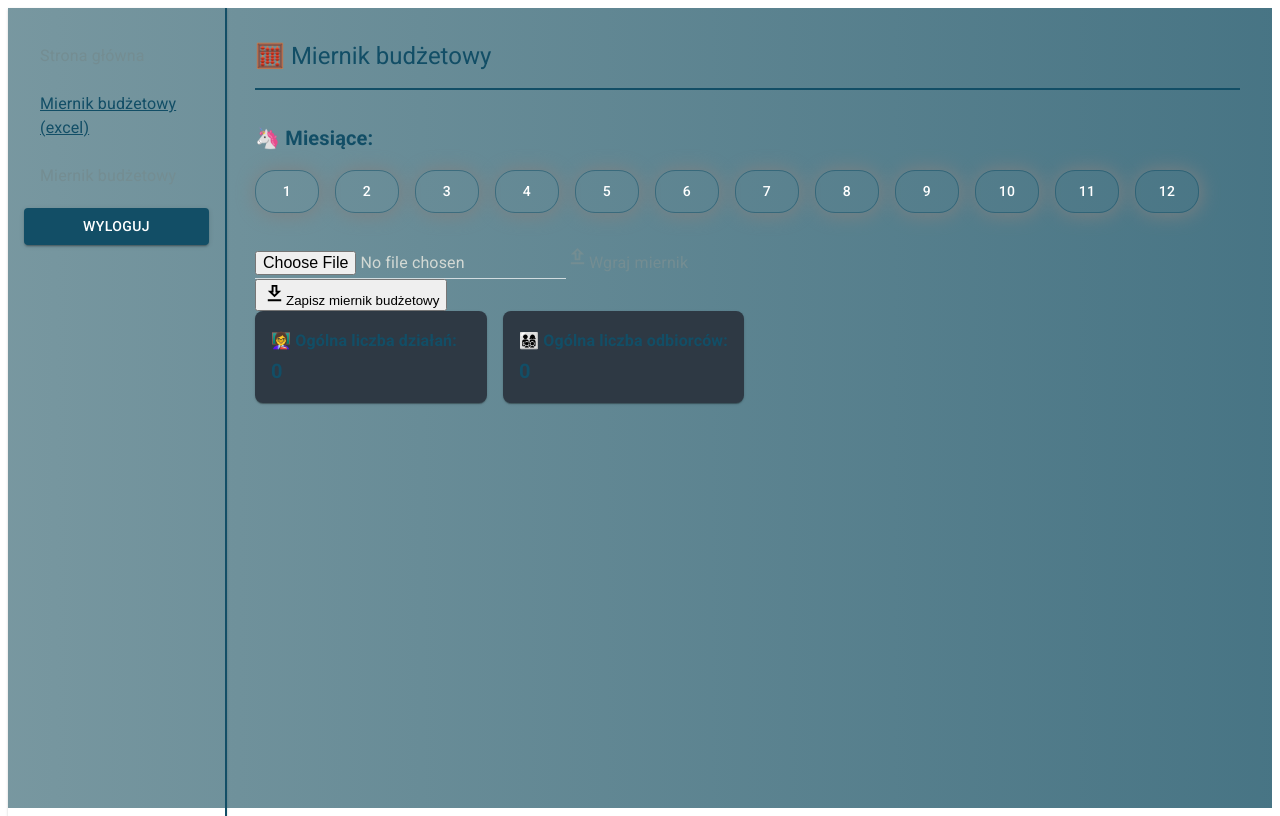
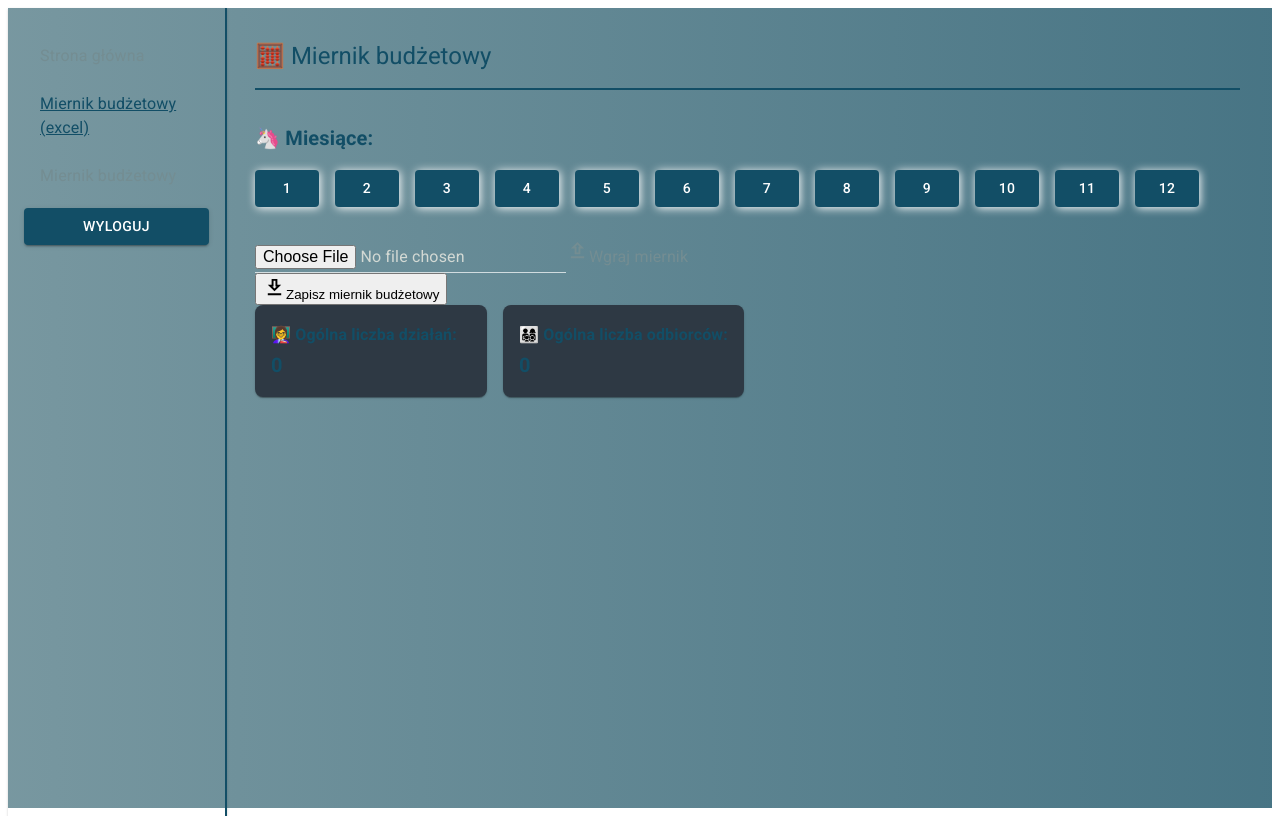
Before and after one commit to Soberek/edureport-app, a React (Vite) app: page /miernik-excel in a window 1280 px wide. Built offline with nearby package versions, Linux system fonts and the light colour scheme; sample sign-in values are in the browser's storage; a web font is replaced by a local one.

Commit message:
style: button styling

```diff
--- a/src/components/atoms/Button.tsx
+++ b/src/components/atoms/Button.tsx
@@ -11,7 +11,7 @@ interface ButtonI extends ButtonProps {
 
 const Button: React.FC<ButtonI> = ({ selected = false, label = "", onClick = () => {}, Icon, ...rest }) => {
   // Conditional styles based on the `selected` state
-  const bgColor = selected ? "primary.main" : "ternary.main"; // Use Material-UI colors
+  const bgColor = selected ? "secondary.main" : "primary.main"; // Use Material-UI colors
   const textColor = selected ? "white" : "white"; // This can be customized further
 
   return (
@@ -20,18 +20,15 @@ const Button: React.FC<ButtonI> = ({ selected = false, label = "", onClick = ()
       sx={{
         backgroundColor: bgColor,
         color: textColor,
-        boxShadow: "1px 1px 20px gray",
-        borderRadius: 5,
+        boxShadow: "1px 1px 10px ",
+        // borderRadius: 5,
         transition: "all 0.3s ease",
         "&:hover": {
-          border: "2px solid",
           transform: "translateY(-4px)",
-          backgroundColor: "primary.main" // Change background on hover
+          backgroundColor: "secondary.main" // Change background on hover
         },
         display: "flex",
-        alignItems: "center",
-        gap: 2,
-        padding: "8px 16px" // MUI padding, can be adjusted as necessary
+        alignItems: "center"
       }}
       startIcon={Icon ? <Icon size={23} /> : null} // Add icon if provided
       onClick={onClick}
```
